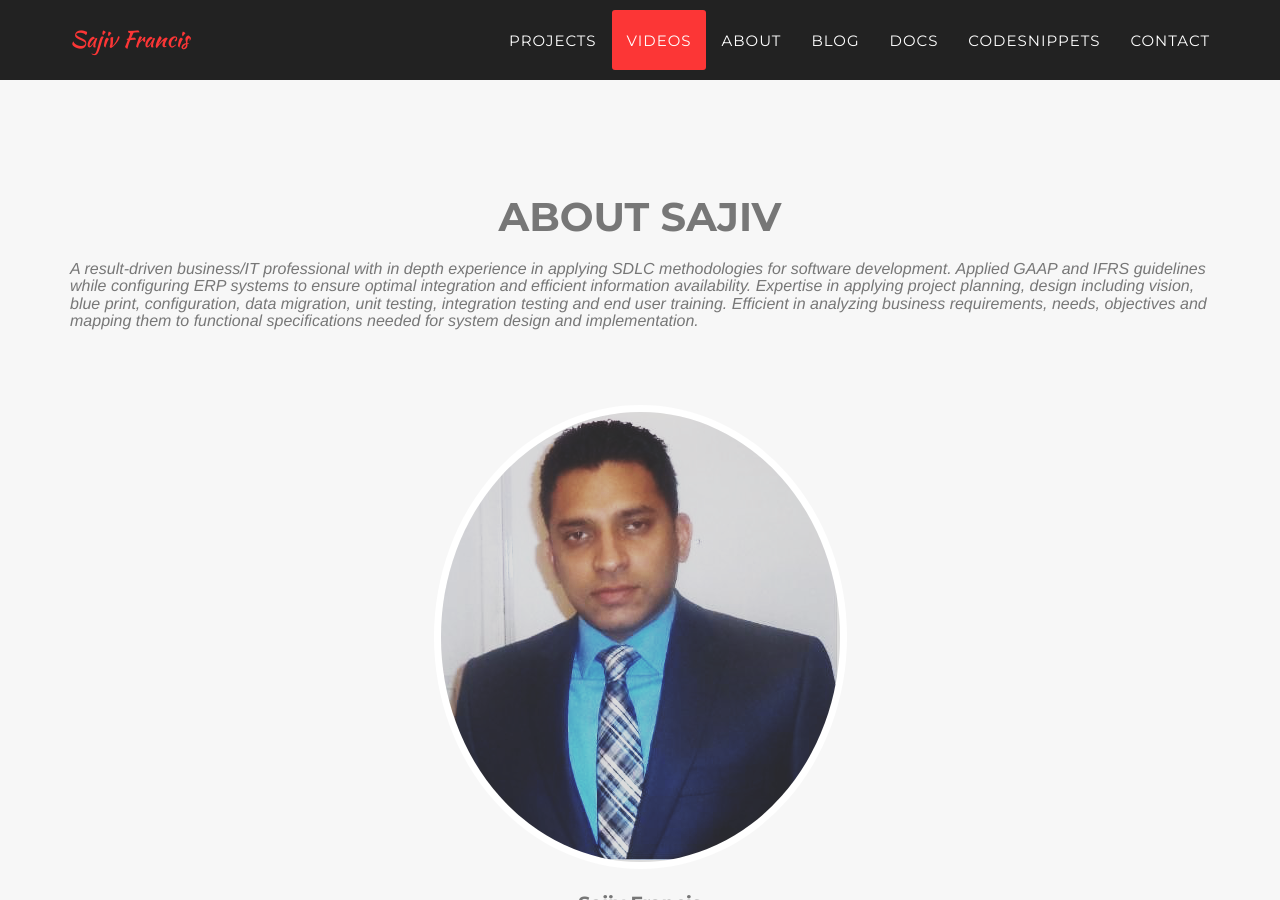
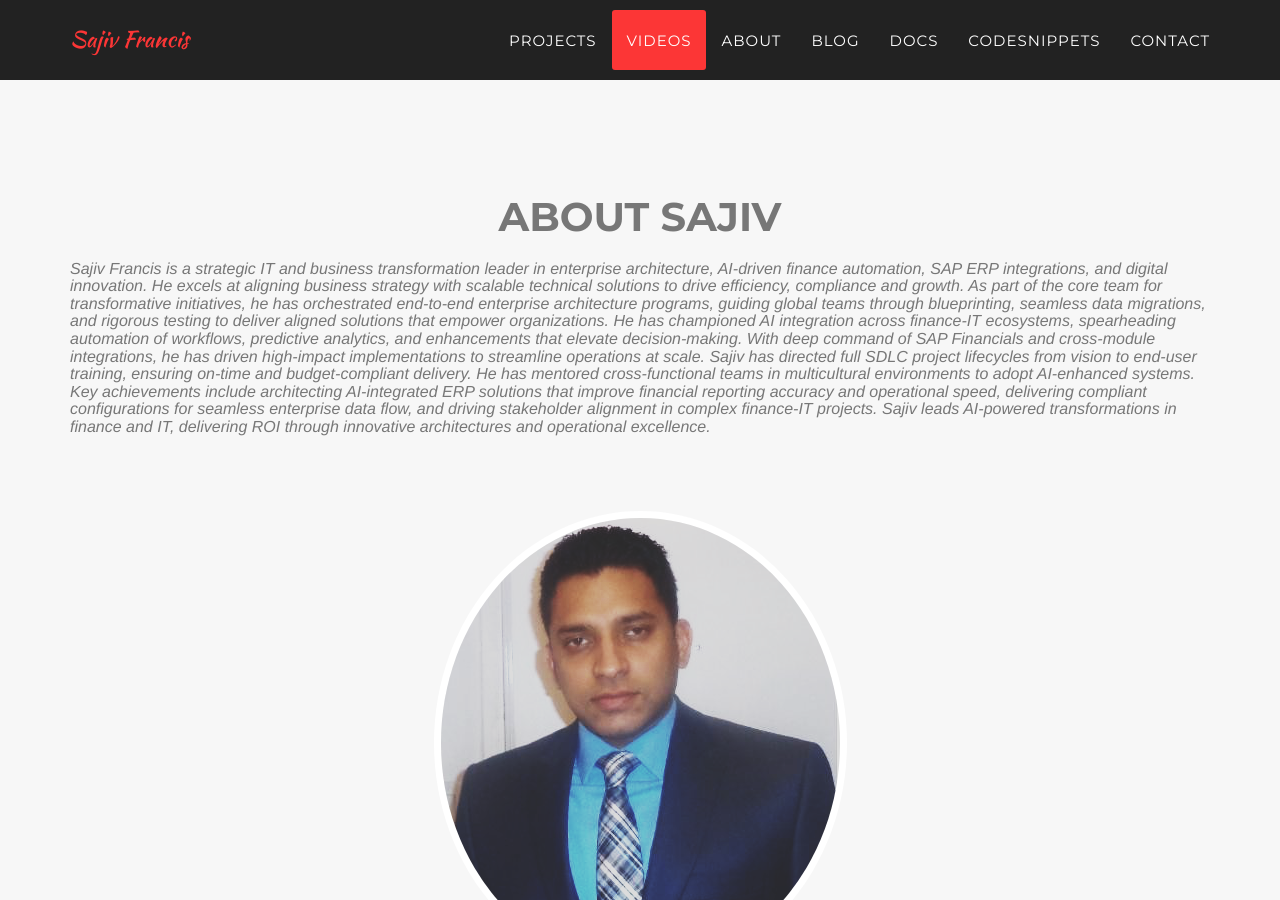
Before and after one commit to sfrancis2017/sajivfrancis.github.io, a Jekyll site: the page built from index.html, in a window 1280 px wide and 900 px high, scrolled down 3173 px. Built offline with Jekyll 4.4.1, drawn with Linux system fonts in a browser that asks for light colours; some web fonts are replaced.

Commit message:
Update about.html

```diff
--- a/_includes/landingpage/about.html
+++ b/_includes/landingpage/about.html
@@ -4,8 +4,14 @@
     <div class="row">
       <div class="col-lg-12 text-center">
         <h2 class="section-heading">About Sajiv</h2>
-        <h3 class="section-subheading text-muted text-left">A result-driven business/IT professional with in depth experience in applying SDLC methodologies for software development. Applied GAAP and IFRS guidelines while configuring ERP systems to ensure optimal integration and efficient information availability.
-          Expertise in applying project planning, design including vision, blue print, configuration, data migration, unit testing, integration testing and end user training. Efficient in analyzing business requirements, needs, objectives and mapping them to functional specifications needed for system design and implementation.</h3>
+        <h3 class="section-subheading text-muted text-left">Sajiv Francis is a strategic IT and business transformation leader in enterprise architecture, AI-driven finance automation, SAP ERP integrations, and digital innovation. He excels at aligning business strategy with scalable technical solutions to drive efficiency, compliance and growth.
+
+As part of the core team for transformative initiatives, he has orchestrated end-to-end enterprise architecture programs, guiding global teams through blueprinting, seamless data migrations, and rigorous testing to deliver aligned solutions that empower organizations. He has championed AI integration across finance-IT ecosystems, spearheading automation of workflows, predictive analytics, and enhancements that elevate decision-making. With deep command of SAP Financials and cross-module integrations, he has driven high-impact implementations to streamline operations at scale.
+
+Sajiv has directed full SDLC project lifecycles from vision to end-user training, ensuring on-time and budget-compliant delivery. He has mentored cross-functional teams in multicultural environments to adopt AI-enhanced systems.
+Key achievements include architecting AI-integrated ERP solutions that improve financial reporting accuracy and operational speed, delivering compliant configurations for seamless enterprise data flow, and driving stakeholder alignment in complex finance-IT projects.
+
+Sajiv leads AI-powered transformations in finance and IT, delivering ROI through innovative architectures and operational excellence.</h3>
         </div>
       </div>
       <div class="row">
```
